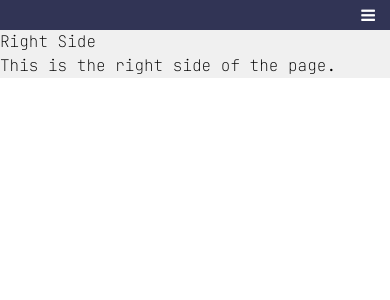
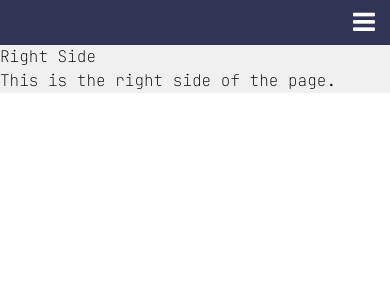
Before and after one commit to joaocarlos-dev/Angular-portifolio, an Angular app: page / in a window 390 px wide. Shown: the top 300 px of the page. Built offline with nearby package versions, Linux system fonts and the light colour scheme.

Commit message:
changed hamburger icon size

```diff
--- a/src/app/shared/header/header.component.scss
+++ b/src/app/shared/header/header.component.scss
@@ -34,7 +34,10 @@
         display: flex;
         justify-content: flex-end;
         align-items: center;
-        height: 30px;
+        height: 45px;
+    }
+    .hamburger i{
+        font-size: clamp(1.6rem, 3vw, 8rem);
     }
     .header{
         background-color: #313455;
```
